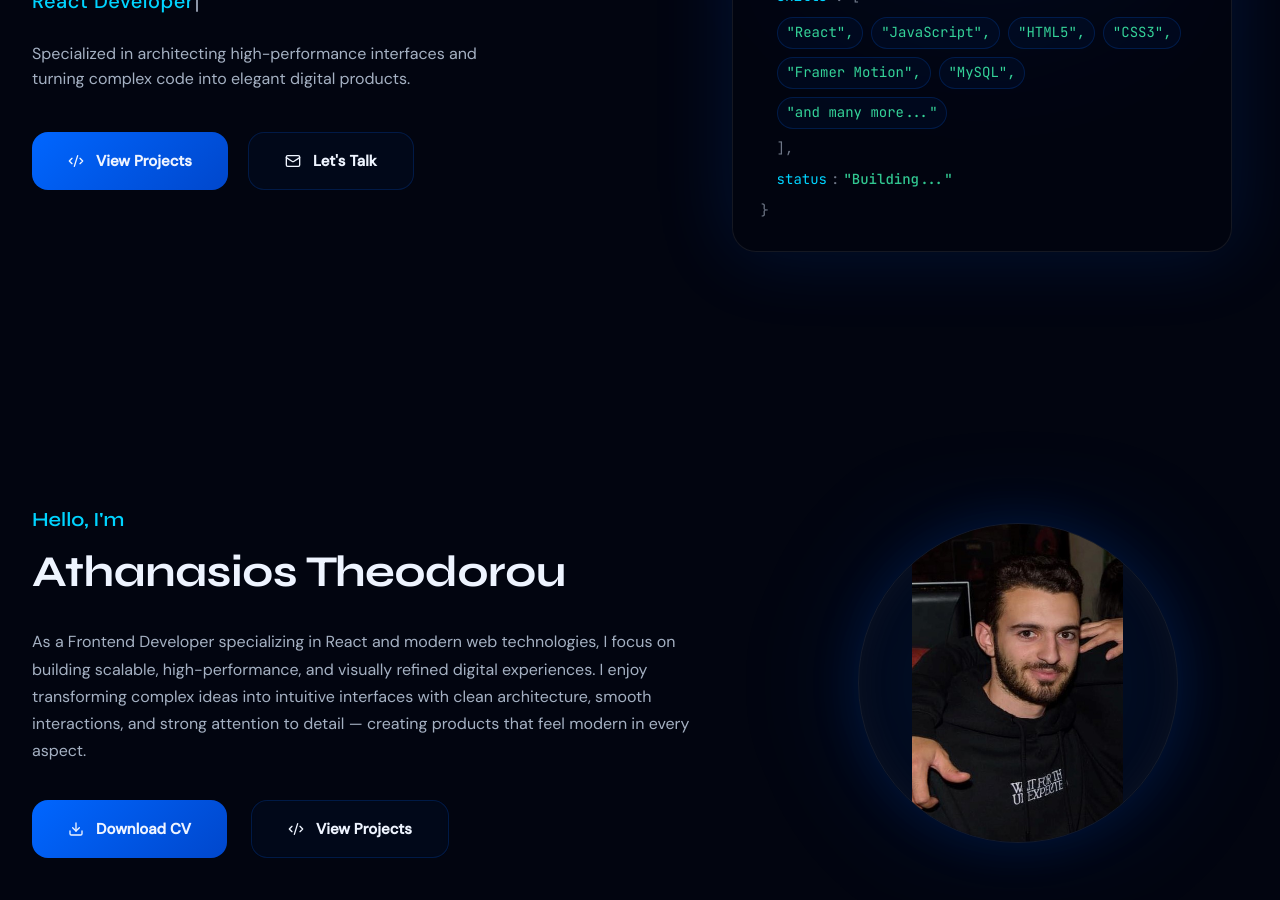
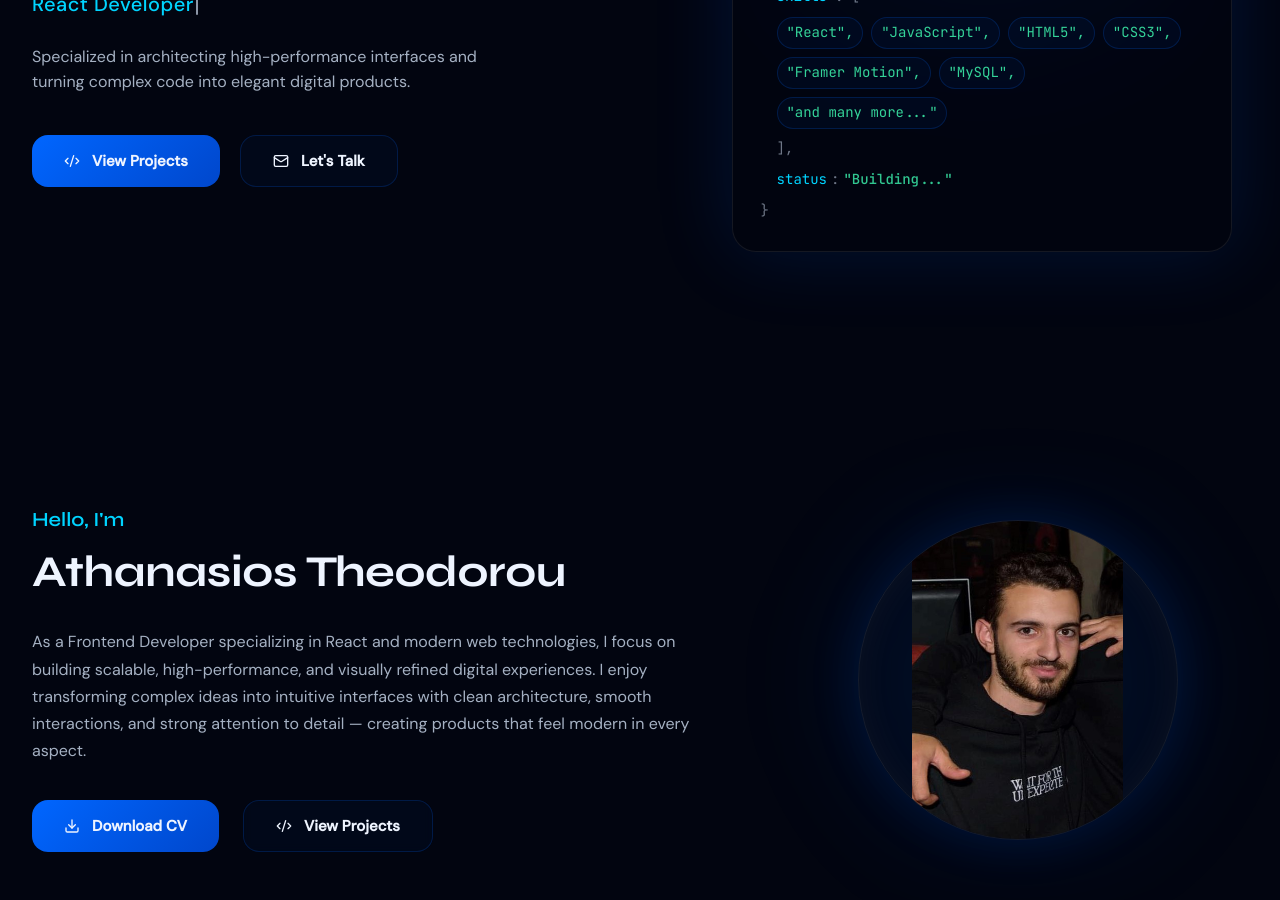
Before and after one commit to athanasios-theodorou/TheoDev-Portfolio, a React (Vite) app: page / in a window 1280 px wide. Shown: the part 420-1320 px from the top of the page. Built offline with nearby package versions, Linux system fonts and the light colour scheme.

Commit message:
fix: correct button padding to improve UI alignment

```diff
--- a/src/components/sections/About/About.module.css
+++ b/src/components/sections/About/About.module.css
@@ -66,7 +66,7 @@
   align-items: center;
   justify-content: center;
   gap: 0.75rem;
-  padding: 1rem 2.25rem;
+  padding: 0.8rem 2rem;
   border-radius: 1rem;
   font-weight: 600;
   font-size: 0.9375rem;
--- a/src/components/sections/Home/subcomponents/HomeContent.module.css
+++ b/src/components/sections/Home/subcomponents/HomeContent.module.css
@@ -56,7 +56,7 @@
   align-items: center;
   justify-content: center;
   gap: 0.75rem;
-  padding: 1rem 2.25rem;
+  padding: 0.8rem 2rem;
   border-radius: 1rem;
   font-weight: 600;
   font-size: 0.9375rem;
```
